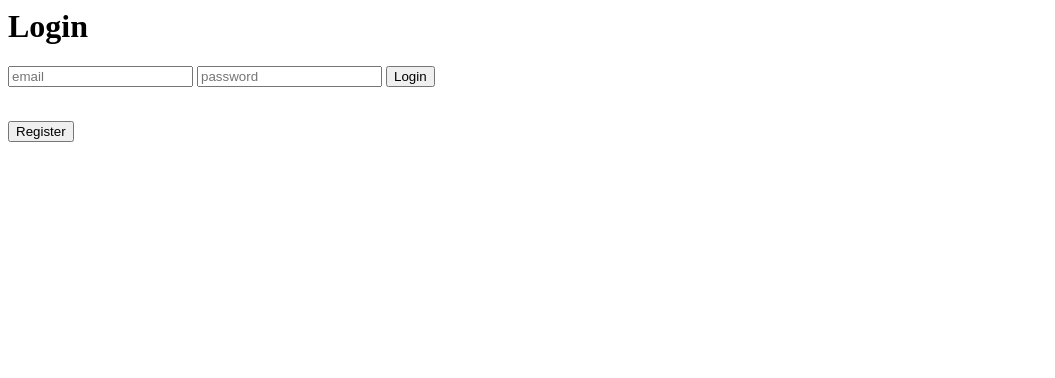
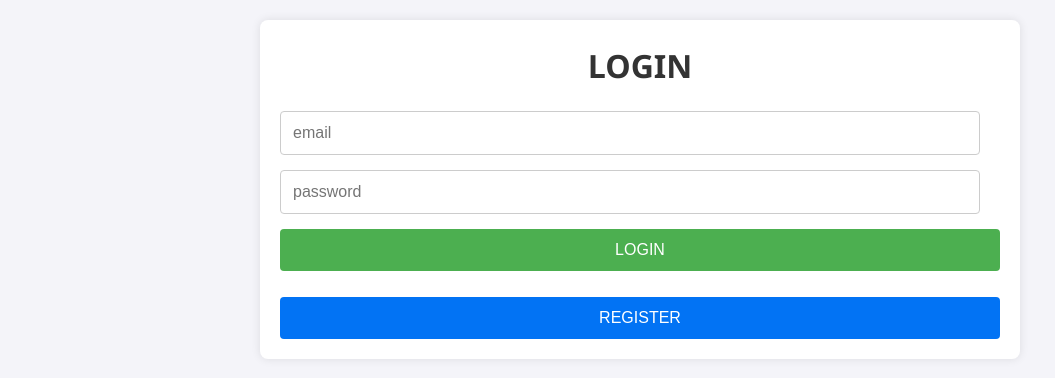
Before and after one commit to PriviteraGabriele/Auction-app, a website: page www/index.html in a window 1280 px wide. Shown: the whole page, without its empty margins (0-1055 px from the left). Drawn offline with nearby package versions, Linux system fonts and the light colour scheme; no server answers.

Commit message:
feat(Auction-app): added css

```diff
--- a/www/css/style.css
+++ b/www/css/style.css
@@ -0,0 +1,111 @@
+* {
+    margin: 0;
+    padding: 0;
+    box-sizing: border-box;
+}
+
+body {
+    font-family: "Segoe UI", Tahoma, Geneva, Verdana, sans-serif;
+    line-height: 1.6;
+    background-color: #f4f4f9;
+    padding: 20px;
+    max-width: 800px;
+    margin: 0 auto;
+}
+
+h1 {
+    margin-bottom: 20px;
+    text-align: center;
+    color: #333;
+    text-transform: uppercase;
+}
+
+#login-container,
+#register-container,
+#dashboard-form {
+    background-color: #fff;
+    padding: 20px;
+    border-radius: 8px;
+    box-shadow: 0 0 10px rgba(0, 0, 0, 0.1);
+    margin-bottom: 20px;
+}
+
+input[type="email"],
+input[type="password"],
+input[type="text"],
+input[type="number"] {
+    width: calc(100% - 20px);
+    padding: 12px;
+    margin-bottom: 15px;
+    border: 1px solid #ccc;
+    border-radius: 4px;
+    font-size: 16px;
+}
+
+button,
+#show-register-form-btn,
+#show-login-form-btn,
+#removeButton,
+#offerButton {
+    width: 100%;
+    padding: 12px;
+    color: #fff;
+    border: none;
+    border-radius: 4px;
+    cursor: pointer;
+    font-size: 16px;
+    text-transform: uppercase;
+}
+
+button {
+    background-color: #4caf50;
+}
+
+#show-register-form-btn,
+#show-login-form-btn {
+    background-color: #0273f4;
+}
+
+#removeButton {
+    background-color: #ff0000;
+    width: 40%;
+}
+
+#offerButton {
+    background-color: #002aff;
+    width: 40%;
+}
+
+button:hover {
+    background-color: #45a049;
+}
+
+ul {
+    list-style-type: none;
+    padding: 0;
+}
+
+ul li {
+    position: relative;
+    overflow: hidden;
+    padding: 15px;
+    margin-bottom: 15px;
+    border-radius: 8px;
+    background-color: #ffffff;
+    box-shadow: 0 0 10px rgba(0, 0, 0, 0.1);
+    font-size: 20px;
+    font-weight: bold;
+    display: flex;
+    align-items: center;
+}
+
+ul li .action-buttons {
+    margin-left: auto; /* Sposta i pulsanti a destra */
+    display: flex; /* Usa Flexbox per allineare i pulsanti */
+}
+
+ul li button#removeButton,
+ul li button#offerButton {
+    padding: 10px 15px; /* Riduci il padding del pulsante */
+    margin-left: 10px; /* Aggiungi un margine tra i pulsanti */
+}
--- a/www/index.html
+++ b/www/index.html
@@ -3,6 +3,7 @@
         <meta charset="UTF-8" />
         <meta name="viewport" content="width=device-width, initial-scale=1.0" />
         <title>Aste-App</title>
+        <link rel="stylesheet" href="./css/style.css" />
     </head>
     <body>
         <div id="authentication-container">
```
